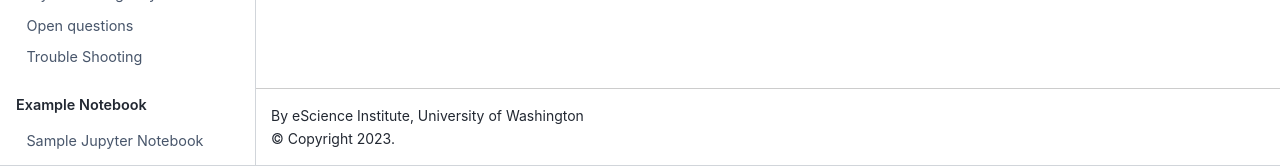
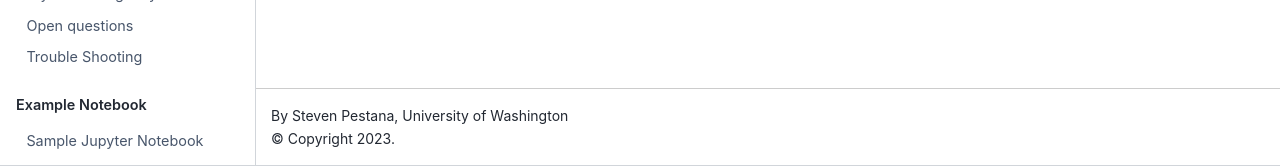
Before and after one commit to spestana/test-template, a Jupyter Book: the page built from book/intro.md, in a window 1280 px wide. Shown: the part 735-901 px from the top of the page. Built offline with Jupyter Book 1.0.4 settings and Sphinx 7.4.7 and the Sphinx Book theme 1.1.4, drawn with Linux system fonts in a browser that asks for light colours; comment, search, counter and statistics services are not loaded.

Commit message:
Update _config.yml

```diff
--- a/book/_config.yml
+++ b/book/_config.yml
@@ -1,14 +1,14 @@
 # Book settings
 # Learn more at https://jupyterbook.org/customize/config.html
 
-title: "Use Case Template"
-author: eScience Institute, University of Washington
+title: "Steven's Use Case Example"
+author: Steven Pestana, University of Washington
 logo: img/GeoSMART_logo.svg
 only_build_toc_files: true
 
 # Information about where the book exists on the web
 repository:
-  url: https://github.com/geo-smart/simple-template # Online location of your book
+  url: https://github.com/gspestana/test-template # Online location of your book
   path_to_book: book  # Optional path to your book, relative to the repository root
   branch: main  # Which branch of the repository should be used when creating links (optional)
 
```
